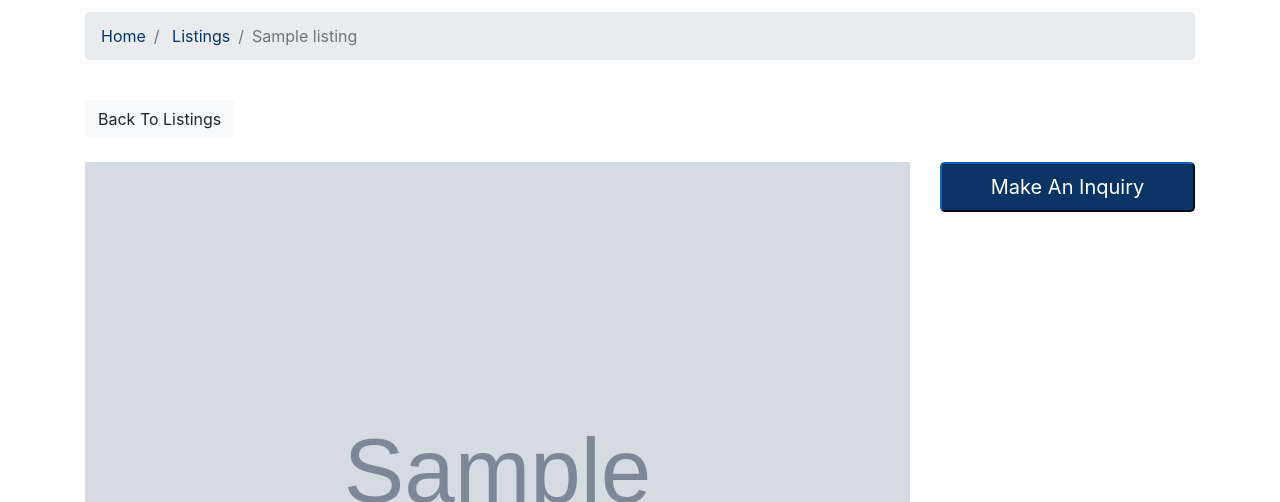
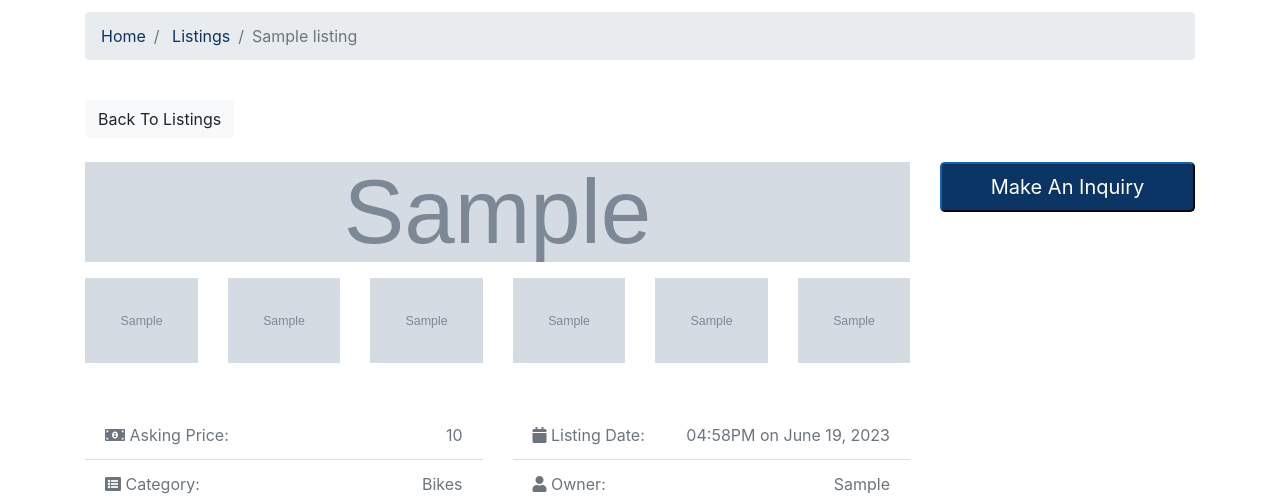
Before and after one commit to VineethReeddyBAAIML/Woxsen-Campus-Mart, a Django app: page /listings/1/ in a window 1280 px wide. Shown: the part 327-829 px from the top of the page. Run offline with Django 3.2, Linux system fonts and the light colour scheme; tables that the repository leaves empty hold one stand-in row (values such as "Sample post"); grey boxes marked "Sample" are stand-in pictures; some libraries are stand-ins or nearby versions.

Commit message:
Update listing.html

```diff
--- a/templates/listings/listing.html
+++ b/templates/listings/listing.html
@@ -2,6 +2,11 @@
 {% load humanize %}
 {% block tiltle %} Listings {% endblock %}
 {% block content %}
+<style>
+#new{
+  max-height: 100px;
+}
+</style>
 <section id="showcase-inner" class="py-5 text-white">
     <div class="container">
       <div class="row text-center">
@@ -39,7 +44,7 @@
       <div class="row">
         <div class="col-md-9">
           <!-- Home Main Image -->
-          <img src="{{listing.photo_main.url}}" alt="" class="img-main img-fluid mb-3">
+          <img src="{{listing.photo_main.url}}" alt=""  id="new" class="img-main img-fluid mb-3">
           <!-- Thumbnails -->
           <div class="row mb-5 thumbs">
             {% if listing.photo_1%}
```
